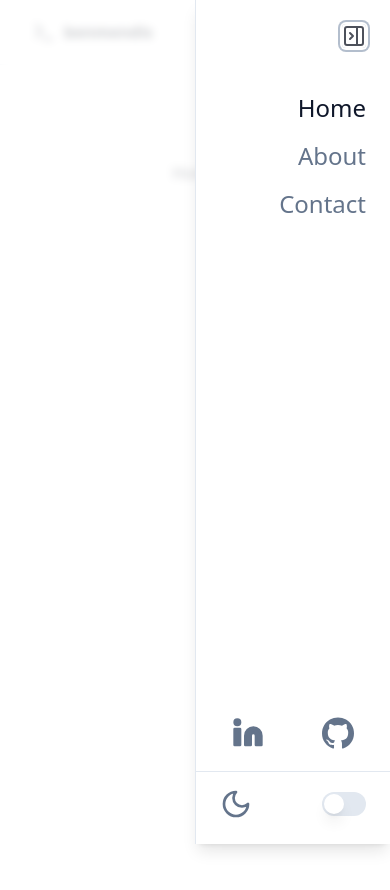
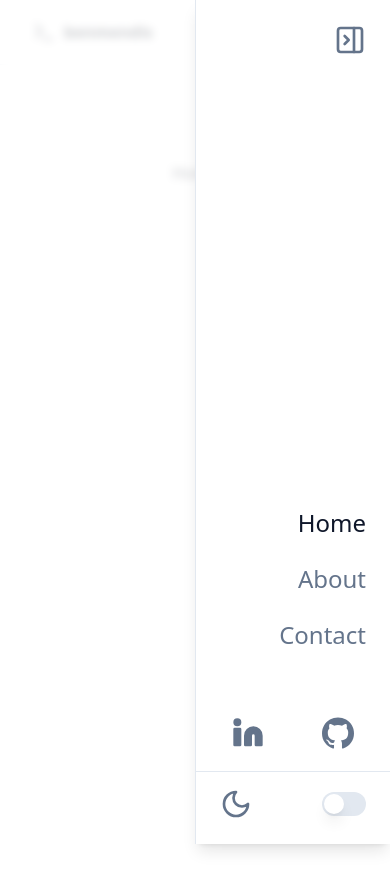
Before and after one commit to bcmendis/benmendis, a Next.js app: page / in a window 390 px wide. Both pictures are taken after a click on the button 346 px from the left and 32 px from the top of the page. Shown: the top 890 px of the page. Built offline with nearby package versions, Linux system fonts and the light colour scheme.

Commit message:
Fixed mobile menu close button and brought nav links down for better user experience

```diff
--- a/components/layout/SiteLinks.tsx
+++ b/components/layout/SiteLinks.tsx
@@ -71,9 +71,14 @@ export const SiteLinksMobile = ({items} : NavItemProps) => {
           <Icons.mobileMenuOpen />
         </SheetTrigger>
         <SheetContent className="flex h-full">
-          <div className="flex-col flex-1 px-6 justify-between">
+            <div className="flex justify-end px-6">
+          <SheetClose asChild>
+              <Icons.mobileMenuClose className="h-8 w-8 text-muted-foreground" />
+          </SheetClose>
+            </div>
+          <div className="flex flex-1 justify-end px-6 mb-10">
             {items?.length ? (
-              <nav className="w-full gap-2">
+              <nav className="flex flex-col justify-end gap-2">
                 {items?.map(
                   (item, index) =>
                     item.href && (
@@ -97,7 +102,7 @@ export const SiteLinksMobile = ({items} : NavItemProps) => {
               </nav>
             ) : null}
           </div>
-          <SocialLinks classname="flex px-6 w-full justify-between items-center text-muted-foreground" />
+          <SocialLinks classname="flex px-6 h-15 w-full justify-between items-center text-muted-foreground" />
           <Separator className="text-muted-foreground" />
           <ThemeToggleMobile />
         </SheetContent>
--- a/components/ui/sheet.tsx
+++ b/components/ui/sheet.tsx
@@ -70,12 +70,6 @@ const SheetContent = React.forwardRef<
       className={cn(sheetVariants({ side }), className)}
       {...props}
     >
-      <div className="flex w-full px-6 mb-5 justify-end items-end">
-        <SheetPrimitive.Close className="rounded-sm opacity-70 ring-offset-background transition-opacity hover:opacity-100 focus:outline-none focus:ring-2 focus:ring-ring focus:ring-offset-2 disabled:pointer-events-none data-[state=open]:bg-secondary">
-          <PanelRightClose className="h-6 w-6" />
-          <span className="sr-only">Close</span>
-        </SheetPrimitive.Close>
-      </div>
         {children}
     </SheetPrimitive.Content>
   </SheetPortal>
```
Lines whose indentation alone changed are shown as unchanged.
